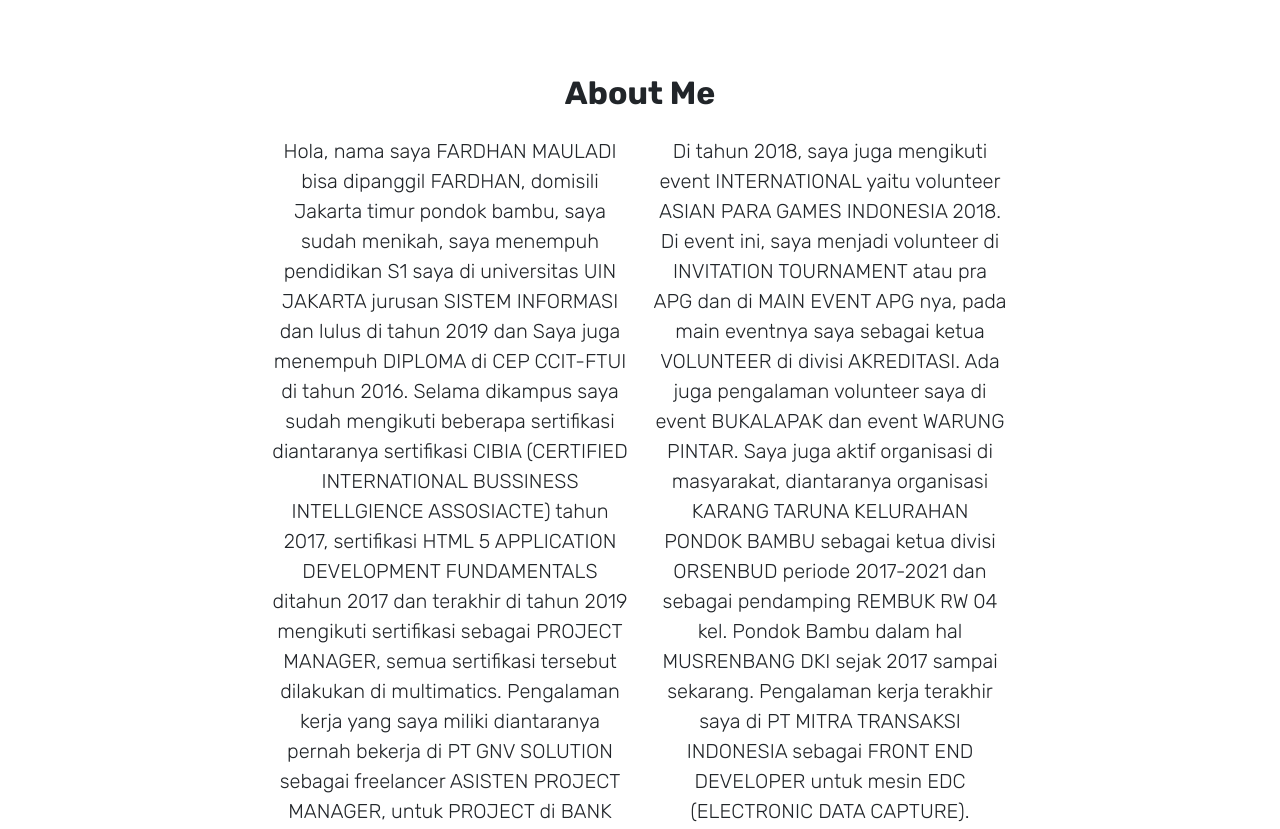
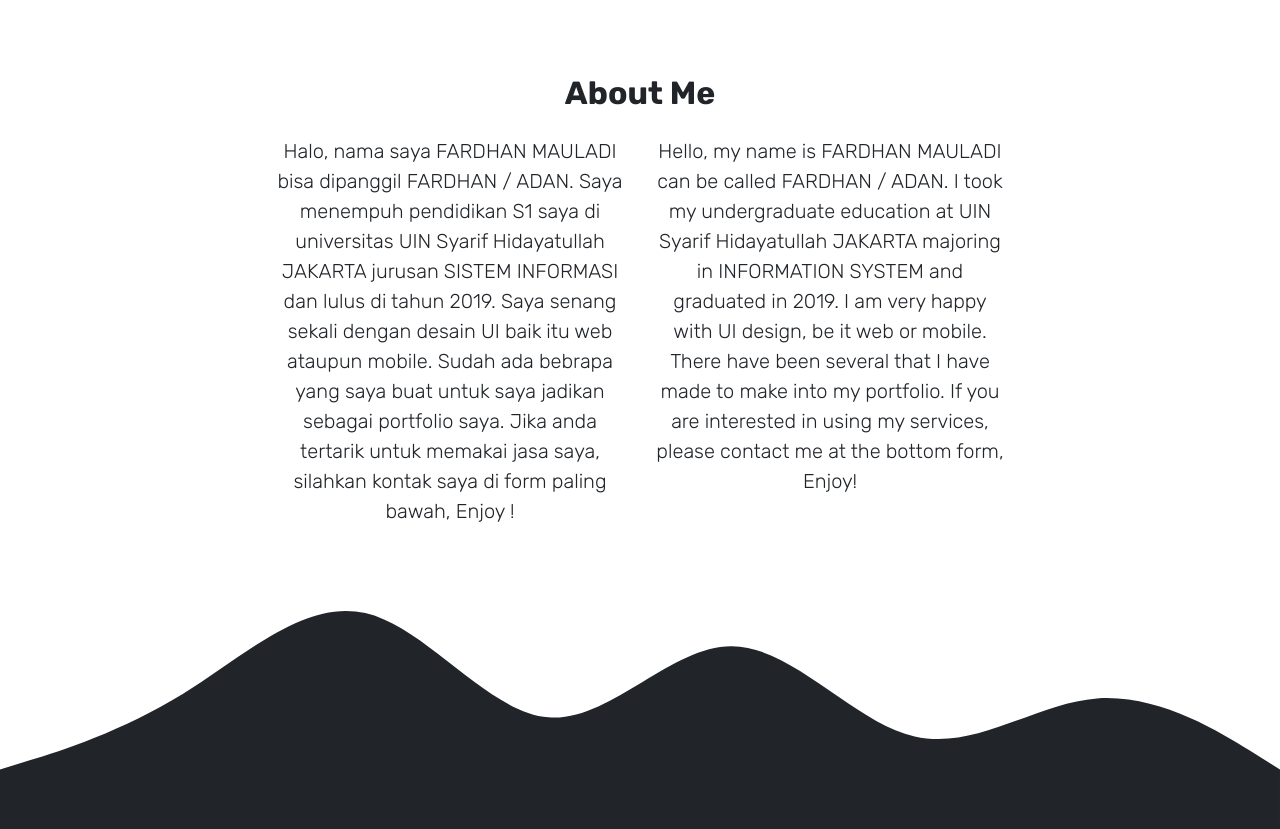
Before and after one commit to mauladifardhan/mauladifardhan.github.io, a plain HTML site: page index.html in a window 1280 px wide. Shown: the part 740-1569 px from the top of the page. Drawn offline with nearby package versions, Linux system fonts and the light colour scheme.

Commit message:
perbaikan about me

```diff
--- a/index.html
+++ b/index.html
@@ -66,18 +66,14 @@
         <div class="row justify-content-center fs-5 text-center">
           <div class="col-md-4">
             <p>
-              Hola, nama saya FARDHAN MAULADI bisa dipanggil FARDHAN, domisili Jakarta timur pondok bambu, saya sudah menikah, saya menempuh pendidikan S1 saya di universitas UIN JAKARTA jurusan SISTEM INFORMASI dan lulus di tahun 2019 dan
-              Saya juga menempuh DIPLOMA di CEP CCIT-FTUI di tahun 2016. Selama dikampus saya sudah mengikuti beberapa sertifikasi diantaranya sertifikasi CIBIA (CERTIFIED INTERNATIONAL BUSSINESS INTELLGIENCE ASSOSIACTE) tahun 2017,
-              sertifikasi HTML 5 APPLICATION DEVELOPMENT FUNDAMENTALS ditahun 2017 dan terakhir di tahun 2019 mengikuti sertifikasi sebagai PROJECT MANAGER, semua sertifikasi tersebut dilakukan di multimatics. Pengalaman kerja yang saya
-              miliki diantaranya pernah bekerja di PT GNV SOLUTION sebagai freelancer ASISTEN PROJECT MANAGER, untuk PROJECT di BANK BANTEN project BUSINESS IMPACT ANALYSIS pada tahun 2017-2018.
+              Halo, nama saya FARDHAN MAULADI bisa dipanggil FARDHAN / ADAN. Saya menempuh pendidikan S1 saya di universitas UIN Syarif Hidayatullah JAKARTA jurusan SISTEM INFORMASI dan lulus di tahun 2019. Saya senang sekali dengan desain
+              UI baik itu web ataupun mobile. Sudah ada bebrapa yang saya buat untuk saya jadikan sebagai portfolio saya. Jika anda tertarik untuk memakai jasa saya, silahkan kontak saya di form paling bawah, Enjoy !
             </p>
           </div>
           <div class="col-md-4">
             <p>
-              Di tahun 2018, saya juga mengikuti event INTERNATIONAL yaitu volunteer ASIAN PARA GAMES INDONESIA 2018. Di event ini, saya menjadi volunteer di INVITATION TOURNAMENT atau pra APG dan di MAIN EVENT APG nya, pada main eventnya
-              saya sebagai ketua VOLUNTEER di divisi AKREDITASI. Ada juga pengalaman volunteer saya di event BUKALAPAK dan event WARUNG PINTAR. Saya juga aktif organisasi di masyarakat, diantaranya organisasi KARANG TARUNA KELURAHAN PONDOK
-              BAMBU sebagai ketua divisi ORSENBUD periode 2017-2021 dan sebagai pendamping REMBUK RW 04 kel. Pondok Bambu dalam hal MUSRENBANG DKI sejak 2017 sampai sekarang. Pengalaman kerja terakhir saya di PT MITRA TRANSAKSI INDONESIA
-              sebagai FRONT END DEVELOPER untuk mesin EDC (ELECTRONIC DATA CAPTURE).
+              Hello, my name is FARDHAN MAULADI can be called FARDHAN / ADAN. I took my undergraduate education at UIN Syarif Hidayatullah JAKARTA majoring in INFORMATION SYSTEM and graduated in 2019. I am very happy with UI design, be it
+              web or mobile. There have been several that I have made to make into my portfolio. If you are interested in using my services, please contact me at the bottom form, Enjoy!
             </p>
           </div>
         </div>
```
